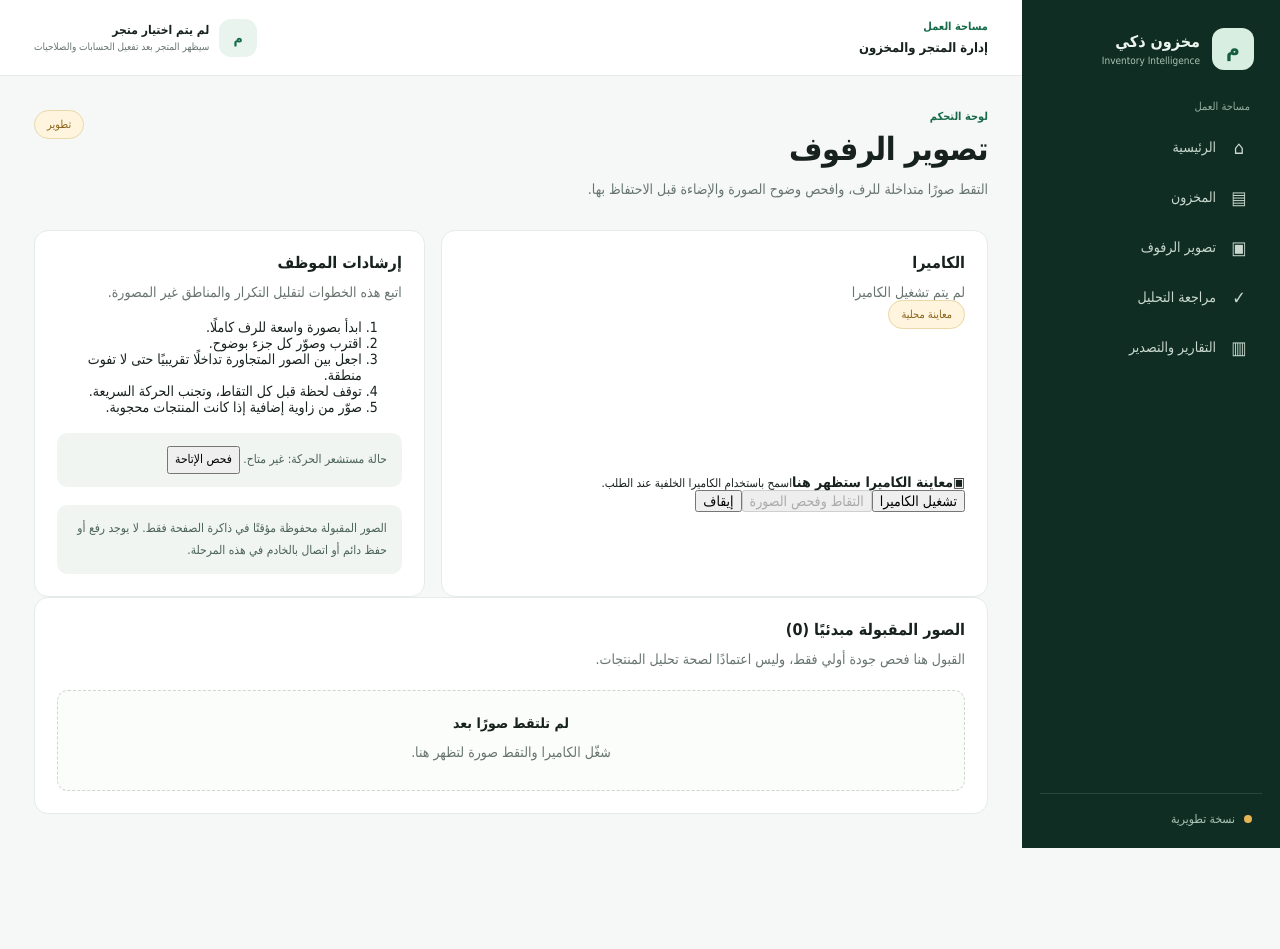
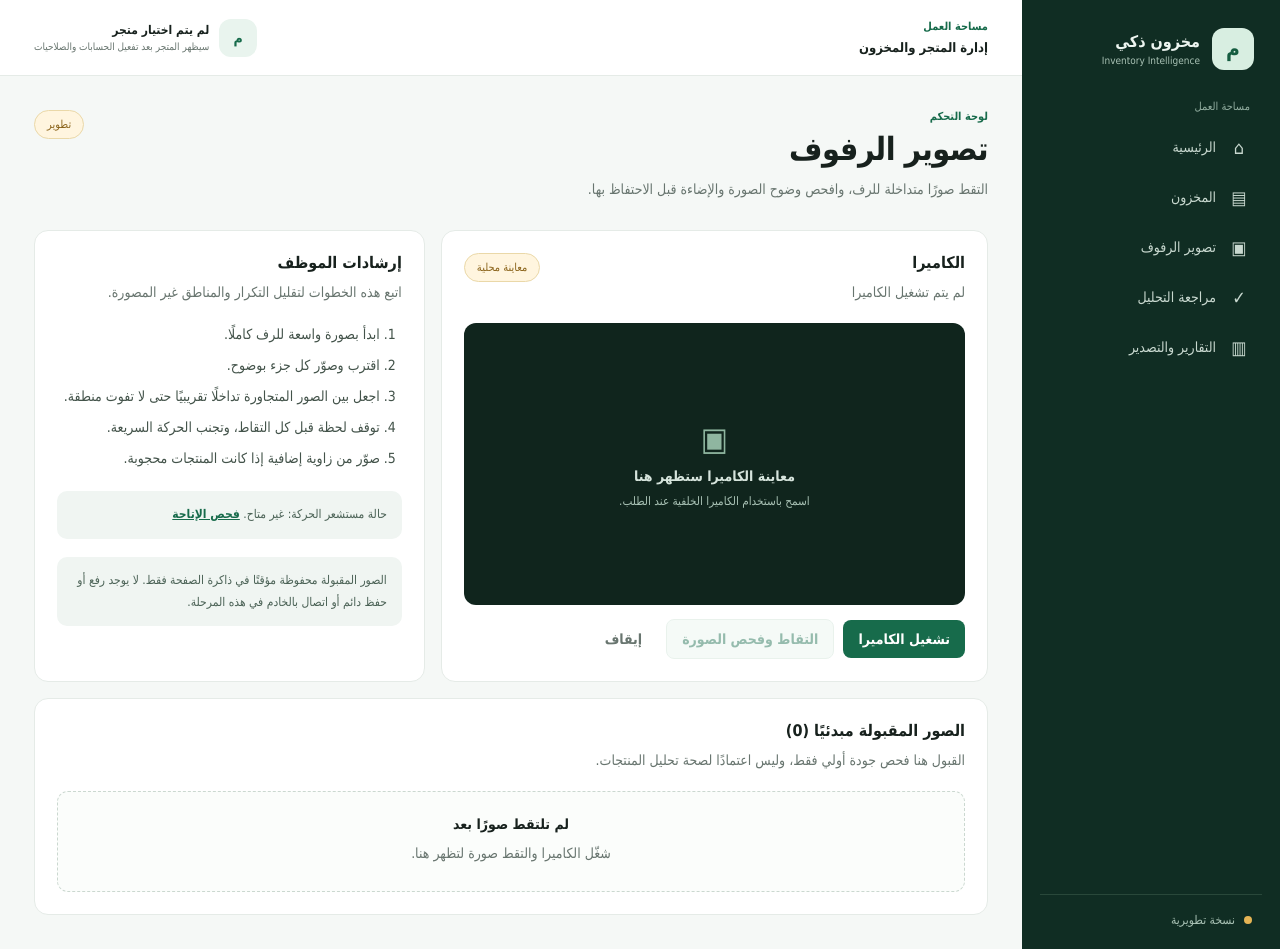
Before and after one commit to sameaminn-wq/inventory-intelligence-platform-v2, a Next.js app in the folder apps/web/: page /capture in a window 1280 px wide. Before the commit the page ends 848 px from the top, so only its background shows below. Built offline with nearby package versions, Linux system fonts and the light colour scheme.

Commit message:
Style Phase 4 capture, inventory and review screens

```diff
--- a/apps/web/app/globals.css
+++ b/apps/web/app/globals.css
@@ -98,3 +98,43 @@ button, input, select { font: inherit; }
 @media (prefers-reduced-motion: reduce) {
   *, *::before, *::after { scroll-behavior: auto !important; transition-duration: .01ms !important; }
 }
+
+.section-head { display:flex; align-items:flex-start; justify-content:space-between; gap:14px; }
+.section-gap { margin-top:16px; }
+.camera-frame { position:relative; min-height:280px; aspect-ratio:16/9; overflow:hidden; background:#10251d; border-radius:12px; margin-top:18px; display:grid; place-items:center; }
+.camera-frame video { width:100%; height:100%; max-height:520px; object-fit:contain; }
+.camera-placeholder { position:absolute; inset:0; display:flex; flex-direction:column; align-items:center; justify-content:center; gap:10px; color:#d6e4dc; text-align:center; }
+.camera-placeholder span { font-size:32px; color:#8fb6a0; }
+.camera-placeholder small { color:#a9c2b5; }
+.capture-actions { display:flex; flex-wrap:wrap; align-items:center; gap:9px; margin-top:14px; }
+.primary-button, .secondary-button, .text-button { border:0; border-radius:8px; padding:11px 15px; cursor:pointer; font-weight:700; }
+.primary-button { background:var(--green); color:white; }
+.secondary-button { background:var(--green-soft); color:var(--green); border:1px solid #cfe3d7; }
+.text-button { color:var(--muted); background:transparent; }
+button:disabled { opacity:.45; cursor:not-allowed; }
+button:focus-visible, a:focus-visible { outline:3px solid #80b99a; outline-offset:2px; }
+.error-message { color:#a62f2f; background:#fff0ef; padding:11px; border-radius:8px; line-height:1.7; }
+.capture-feedback { margin-top:14px; padding:13px; border-radius:9px; line-height:1.8; }
+.capture-feedback p { margin:5px 0 0; }
+.capture-feedback.good { background:#e9f4ee; color:#205b40; }
+.capture-feedback.warning { background:#fff5df; color:#76551b; }
+.metric-list { display:grid; gap:8px; grid-template-columns:repeat(3,minmax(0,1fr)); margin-top:14px; color:var(--muted); font-size:11px; }
+.metric-list b { display:block; margin-top:5px; color:var(--ink); font-size:13px; }
+.capture-steps { padding-right:22px; color:#43534a; line-height:2.2; }
+.inline-link { border:0; padding:0; background:transparent; color:var(--green); font-weight:700; cursor:pointer; text-decoration:underline; }
+.captured-panel { margin-top:16px; }
+.capture-thumbs { display:grid; grid-template-columns:repeat(auto-fill,minmax(130px,1fr)); gap:12px; margin-top:16px; }
+.capture-thumbs figure { margin:0; border:1px solid var(--line); border-radius:9px; padding:7px; }
+.capture-thumbs img { width:100%; aspect-ratio:4/3; object-fit:cover; border-radius:6px; }
+.capture-thumbs figcaption { padding:7px 2px 2px; color:var(--muted); font-size:11px; }
+.table-wrap { overflow-x:auto; margin-top:18px; }
+.data-table { width:100%; border-collapse:collapse; text-align:right; min-width:540px; }
+.data-table th, .data-table td { padding:14px 12px; border-bottom:1px solid var(--line); }
+.data-table th { color:var(--muted); font-size:11px; font-weight:700; background:#f8faf8; }
+.table-empty { text-align:center; color:var(--muted); padding:34px !important; }
+@media (max-width:680px) {
+  .metric-list { grid-template-columns:1fr; }
+  .camera-frame { min-height:230px; }
+  .capture-actions > button { flex:1 1 auto; }
+  .section-head { flex-direction:column; }
+}
```
